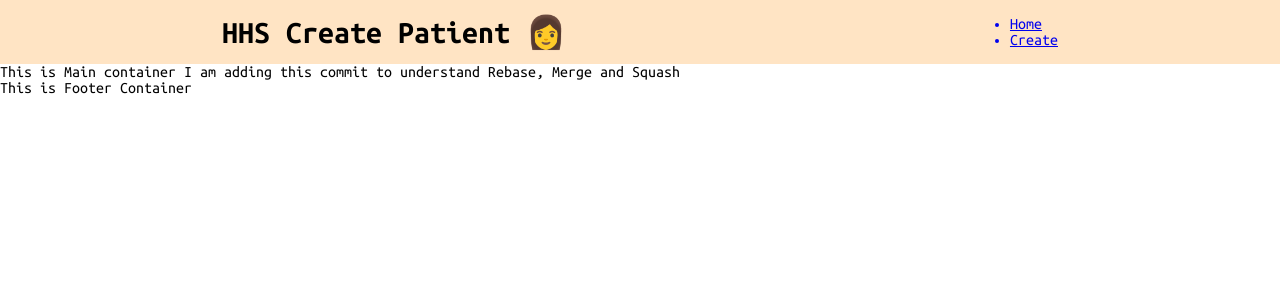
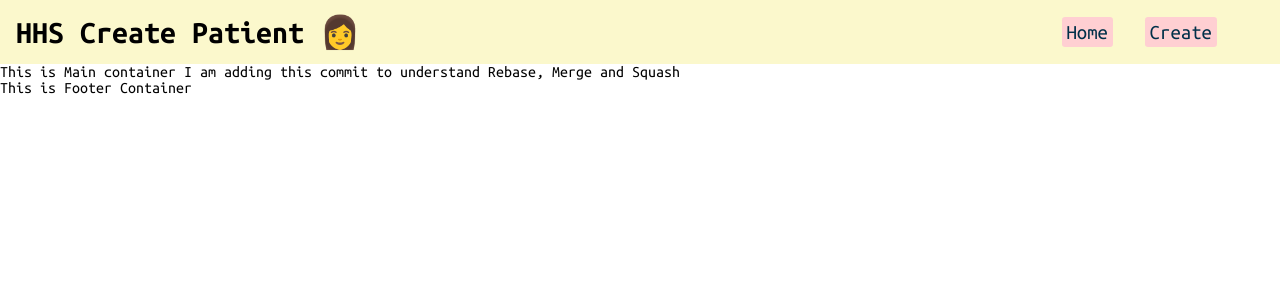
Before and after one commit to DevChaudhary78/fhir_hhs_patient, a Vue app: page / in a window 1280 px wide. Shown: the top 300 px of the page. Built offline with nearby package versions, Linux system fonts and the light colour scheme.

Commit message:
Changed some styling for header

```diff
--- a/src/components/HeaderContainer.vue
+++ b/src/components/HeaderContainer.vue
@@ -22,7 +22,36 @@ header {
   height: 8%;
   display: flex;
   align-items: center;
-  justify-content: space-around;
-  background: bisque;
+  justify-content: space-between;
+  background: #fbf8cc;
+  padding: 1rem;
+}
+
+nav {
+  width: 20%;
+}
+
+nav>ul {
+  display: flex;
+  justify-content: center;
+}
+
+nav>ul>a {
+  text-decoration: none;
+  font-size: 1.3rem;
+  background: #ffcfd2;
+  padding: 0.3rem;
+  border-radius: 0.2rem;
+  color: #003049;
+  margin: 0 1rem;
+}
+
+nav>ul>a:hover {
+  scale: 1.05;
+}
+
+nav>ul>a>li {
+  text-decoration: none;
+  list-style: none;
 }
 </style>
```
